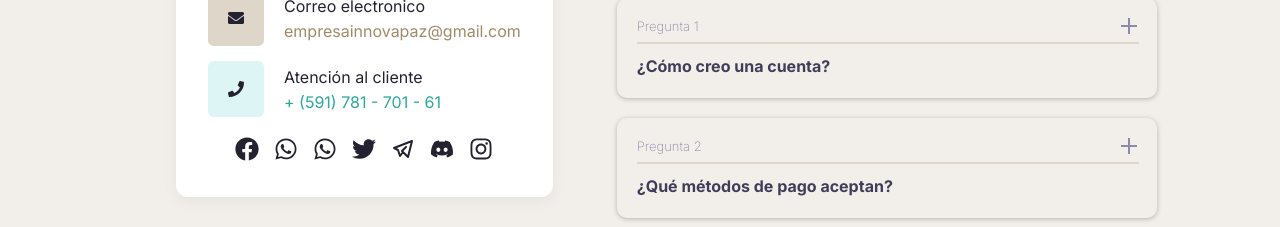
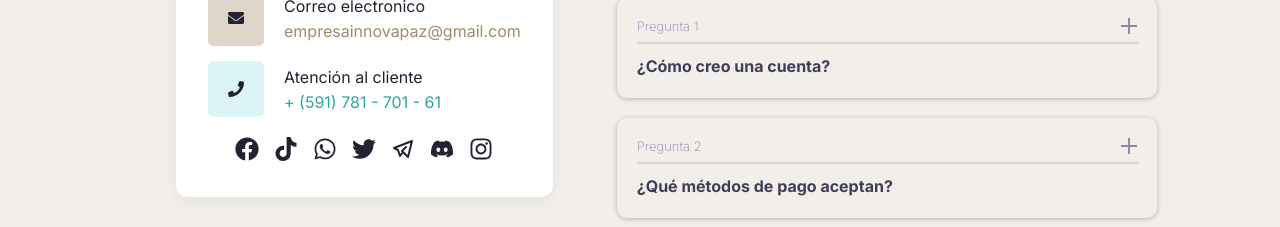
Before and after one commit to edisonCheca/INNOVAPAZ, a React (Vite) app in the folder frontend/: page /contacto in a window 1280 px wide. Shown: the part 980-1207 px from the top of the page. Built offline with nearby package versions, Linux system fonts and the light colour scheme; no server answers.

Commit message:
feat(contact): agregar enlaces de Facebook y TikTok, corregir cono de Tik tokv2

```diff
--- a/frontend/src/pages/ContactPage.tsx
+++ b/frontend/src/pages/ContactPage.tsx
@@ -110,7 +110,7 @@ const ContactPage: React.FC = () => {
             aria-label="Tiktok"
             className="contact-social-link"
           >
-            <FaWhatsapp className="contact-social-icon" />
+            <FaTiktok className="contact-social-icon" />
           </a>
           <a
             href="https://wa.me/59178701761"
```
